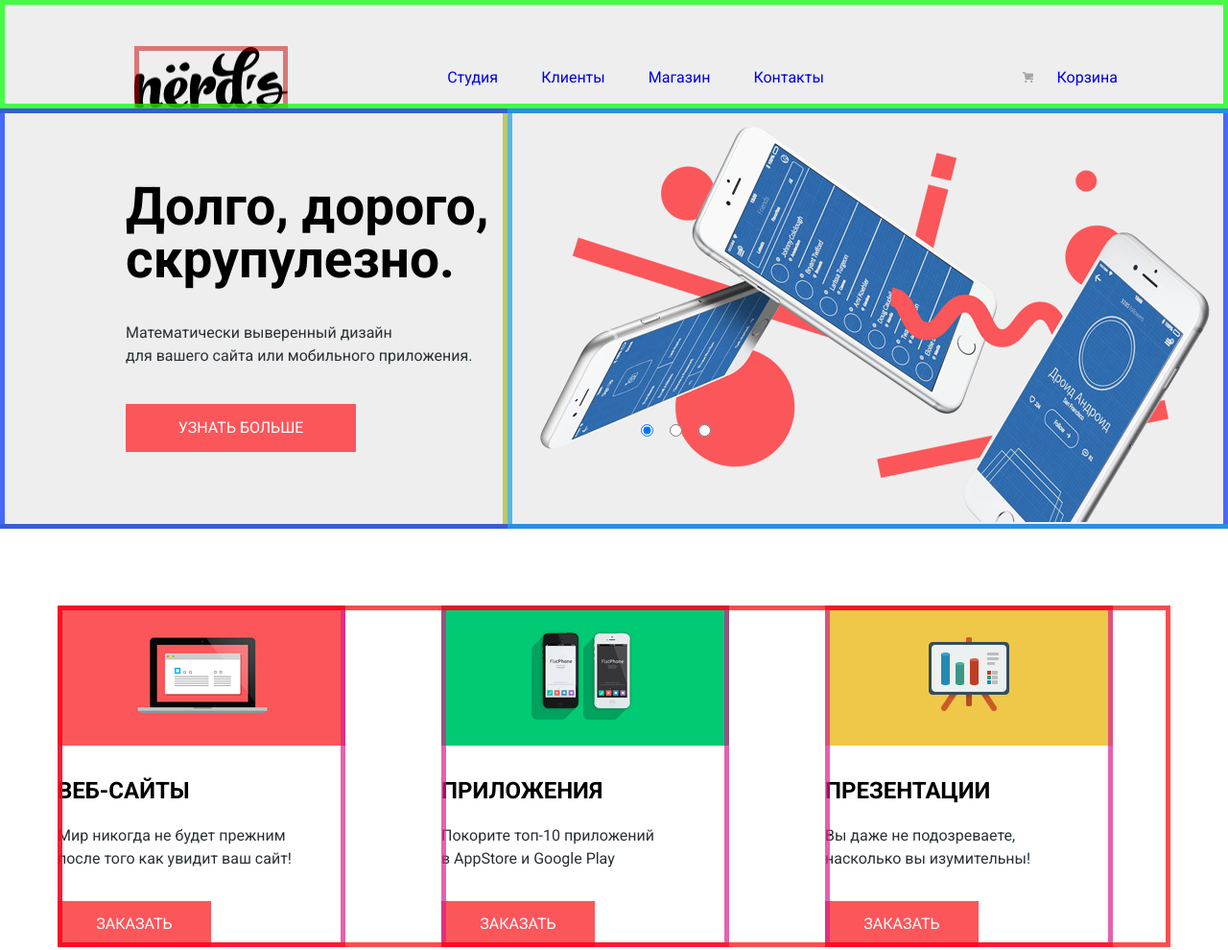
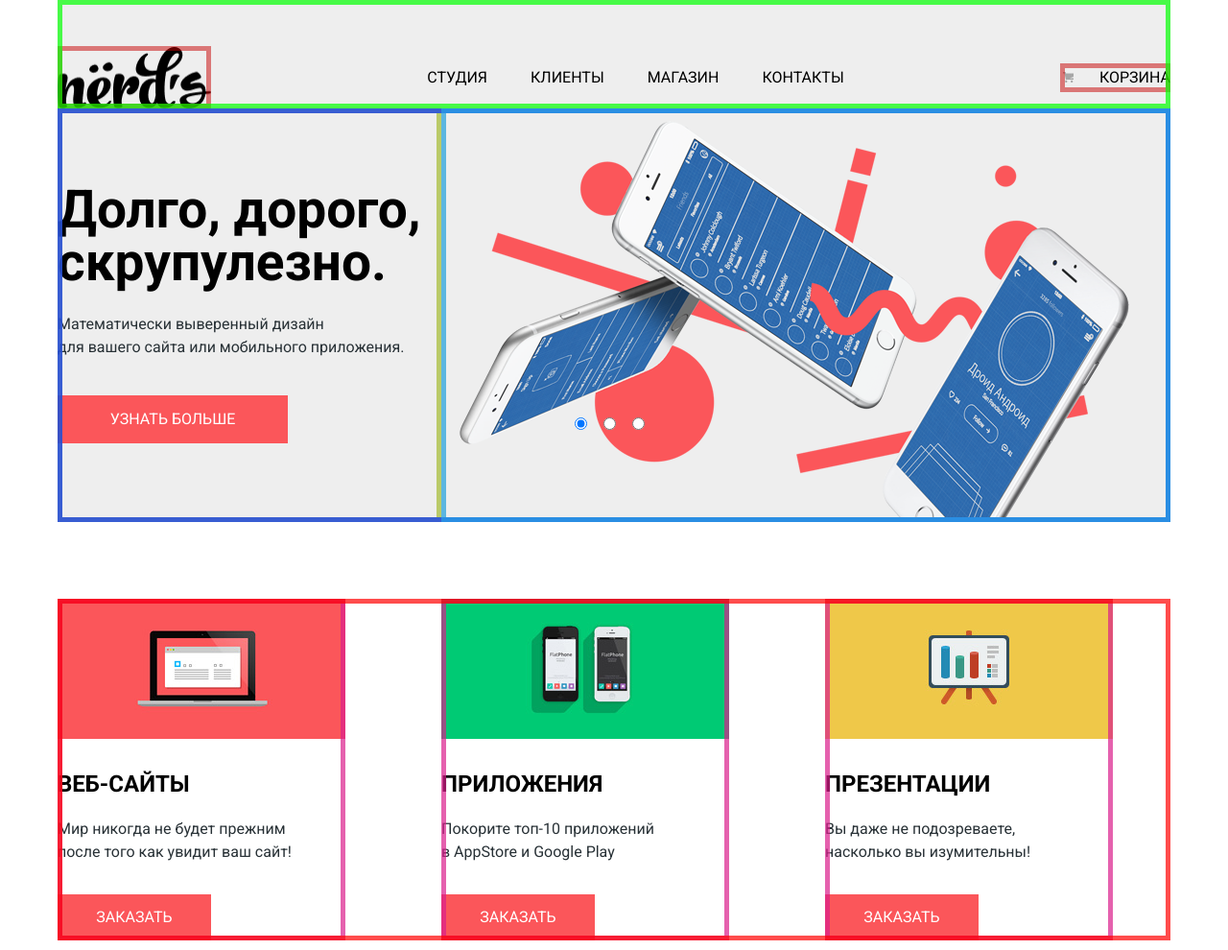
Before and after one commit to rmoongit/1067855-nerds-31, a plain HTML site: page index.html in a window 1280 px wide. Shown: the top 990 px of the page at 96% size. Drawn offline with Linux system fonts and the light colour scheme.

Commit message:
Сетка на флексах для внутренней страницы
отцентровка хидера

```diff
--- a/css/style.css
+++ b/css/style.css
@@ -76,14 +76,13 @@ a {
   width: 240px;
   height: 50px;
   margin-top: 38px;
-  margin-left: 140px;
+  margin-left: 0;
   background-color: var(--basic-red);
   color: var(--basic-white);
 }
 
 /*  Header */
 .main-header {
-  margin: 0 auto;
   outline: 5px solid rgba(0, 255, 0, 0.7);
   outline-offset: -5px;
 }
@@ -91,7 +90,6 @@ a {
 .main-header-logo {
   display: flex;
   justify-self: start;
-  margin-left: 140px;
   grid-area: header-logo;
   outline: 5px solid rgba(200, 0, 0, 0.5);
   outline-offset: -5px;
@@ -123,10 +121,17 @@ a {
   padding: 0;
 }
 
+.nav-items-link {
+  color: var(--basic-black);
+  text-transform: uppercase;
+}
+
 .login-link {
+  color: var(--basic-black);
+  text-transform: uppercase;
   display: flex;
   flex-direction: row-reverse;
-  margin-right: 140px;
+  margin-right: 0px;
   grid-area: login-link;
   outline: 5px solid rgba(200, 0, 0, 0.5);
   outline-offset: -5px;
@@ -139,10 +144,11 @@ a {
 }
 
 /* Section */
-.main-section {
+.main-box {
+  height: 431px;
   display: grid;
   justify-content: center;
-  grid-template-columns: 538px 760px;
+  grid-template-columns: 400px 760px;
   grid-template-areas: "main-block slide-block";
   line-height: 24px;
   font-size: 16px;
@@ -150,6 +156,8 @@ a {
   background-color: var(--basic-light-grey);
   outline: 5px solid rgba(0, 47, 255, 0.7);
   outline-offset: -5px;
+  margin: 0 auto;
+
 }
 
 .main-section-block {
@@ -179,11 +187,18 @@ a {
   line-height: 55px;
   font-weight: 600;
   margin-top: 75px;
-  margin-left: 140px;
+  margin: 0;
+  margin-top: 78px;
+}
+
+.slider-background-logo {
+  position: absolute;
+  right: 15px;
+  bottom: 5px;
 }
 
 .paragraph-main-title {
-  margin-left: 140px;
+  margin-left: 0;
   margin-top: 25px;
 }
 
@@ -500,12 +515,9 @@ a {
 
 
 /*CATALOG*/
-.header-title-container {
+.header-title-box {
   background-color: var(--basic-light-grey);
-  width: 100%;
   height: 355px;
-  margin-left: auto;
-  margin-right: auto;
   outline: 5px solid rgba(0, 47, 255, 0.7);
   outline-offset: -5px;
 }
--- a/index.html
+++ b/index.html
@@ -10,7 +10,7 @@
    </head>
 
   <body class="main-page-body">
-<header class="main-header">
+<header class="main-header container">
   <nav class="main-nav">
     <a class="main-header-logo">
       <img class="header-logo" src="img/nerds-logo.png" width="160" height="65" alt="Логотип Хедер">
@@ -29,7 +29,7 @@
 
 <main class="main-container">
 
-<section class="main-section">
+<section class="main-box container">
 <div class="main-section-block">
   <h1 class="main-title">
       Долго, дорого,<br>скрупулезно.
```
Also changed, not shown: catalog.html (+1 -1 lines).
